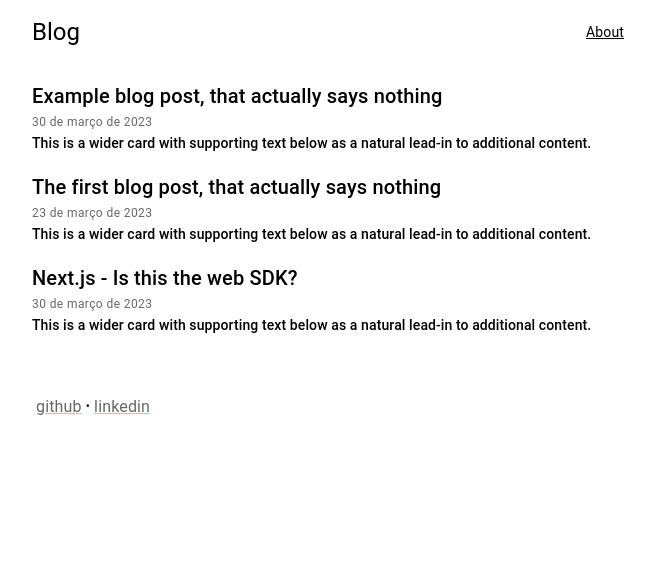
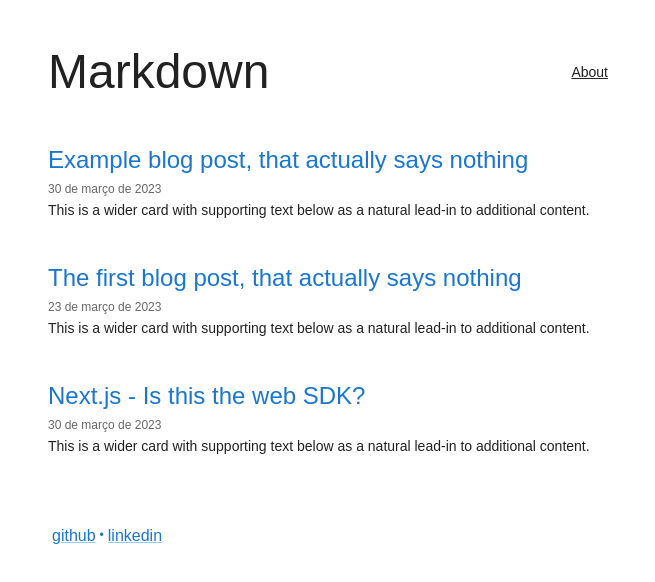
Before and after one commit to eduardofl/markdown-blog, a Next.js app: page / in a window 1280 px wide. Shown: the top 582 px of the page, without its empty margins (308-963 px from the left). Built offline with nearby package versions, Linux system fonts and the light colour scheme.

Commit message:
small changes to application global styles

```diff
--- a/src/components/FeaturedPost.tsx
+++ b/src/components/FeaturedPost.tsx
@@ -24,10 +24,12 @@ const FeaturedPost = (props: FeaturedPostProps): JSX.Element => {
   };
 
   return (
-    <Container component="article" disableGutters>
+    <Container component="article" disableGutters sx={{ my: 5 }}>
+      <header>
         <Typography
           component="h3"
-        variant="h6"
+          variant="h5"
+          color="primary"
           onClick={() => redirectToPost(post.slug)}
           sx={{
             '&:hover': {
@@ -38,6 +40,7 @@ const FeaturedPost = (props: FeaturedPostProps): JSX.Element => {
           {post.title}
         </Typography>
         <PostDate date={post.date} />
+      </header>
       <Typography variant="subtitle2" paragraph>
         {post.description}
       </Typography>
--- a/src/components/Footer.tsx
+++ b/src/components/Footer.tsx
@@ -8,11 +8,11 @@ const Footer = (props: FooterProps) => {
   const { social } = props;
 
   return (
-    <Box component="footer" sx={{ bgcolor: 'background.paper', py: 3 }}>
-      <Container
-        maxWidth="sm"
-        disableGutters
+    <Box
+      component="footer"
       sx={{
+        bgcolor: 'background.paper',
+        py: 3,
         display: 'flex',
         justifyContent: 'flex-start',
         alignItems: 'center',
@@ -20,20 +20,24 @@ const Footer = (props: FooterProps) => {
     >
       {social.map((network, index) => (
         <>
-            {index !== 0 && <Typography variant="caption">•</Typography>}
+          {index !== 0 && (
+            <Typography variant="caption" color="primary">
+              •
+            </Typography>
+          )}
           <Link
             variant="subtitle1"
+            color="primary"
             href={network.url}
             key={network.name}
             target="_blank"
             rel="noreferrer"
-              sx={{ color: 'rgb(0 0 0 / 60%)', mx: 0.5 }}
+            sx={{ mx: 0.5 }}
           >
             {network.name.toLowerCase()}
           </Link>
         </>
       ))}
-      </Container>
     </Box>
   );
 };
--- a/src/components/Header.tsx
+++ b/src/components/Header.tsx
@@ -7,19 +7,19 @@ const Header = (props: HeaderProps) => {
   const { sections, title } = props;
 
   return (
-    <Toolbar component="nav">
-      <Container
+    <Toolbar
+      component="header"
       disableGutters
-        maxWidth="sm"
       sx={{
         display: 'flex',
         justifyContent: 'space-between',
         alignItems: 'center',
+        mb: 5,
       }}
     >
       <Typography
-          component="h2"
-          variant="h5"
+        component="h1"
+        variant="h3"
         color="inherit"
         align="center"
         noWrap
@@ -42,7 +42,6 @@ const Header = (props: HeaderProps) => {
           </Link>
         ))}
       </div>
-      </Container>
     </Toolbar>
   );
 };
--- a/src/components/Layout.tsx
+++ b/src/components/Layout.tsx
@@ -1,7 +1,9 @@
 import Header from './Header';
 import Footer from './Footer';
+import { Container } from '@mui/material';
 
 const Layout = ({ children }) => {
+  const title = 'Markdown';
   const sections = [{ title: 'About', url: '/about' }];
 
   const social = [
@@ -13,11 +15,11 @@ const Layout = ({ children }) => {
   ];
 
   return (
-    <>
-      <Header title="Blog" sections={sections} />
+    <Container disableGutters maxWidth="sm" sx={{ py: 5, px: 2 }}>
+      <Header title={title} sections={sections} />
       <main>{children}</main>
       <Footer social={social} />
-    </>
+    </Container>
   );
 };
 
--- a/src/components/PageBody.tsx
+++ b/src/components/PageBody.tsx
@@ -1,11 +1,7 @@
 import { Container } from '@mui/material';
 
 const PageBody = ({ children }): JSX.Element => {
-  return (
-    <Container disableGutters maxWidth="sm" sx={{ marginX: 'auto', py: 2 }}>
-      {children}
-    </Container>
-  );
+  return <>{children}</>;
 };
 
 export default PageBody;
--- a/src/pages/_app.tsx
+++ b/src/pages/_app.tsx
@@ -1,11 +1,26 @@
+import { ThemeProvider, createTheme } from '@mui/material/styles';
+import CssBaseline from '@mui/material/CssBaseline';
+
 import Layout from '../components/Layout';
 import '../styles/globals.css';
 
+const theme = createTheme({
+  palette: {
+    mode: 'light',
+  },
+  typography: {
+    fontFamily: 'sans-serif',
+  },
+});
+
 const MyApp = ({ Component, pageProps }): JSX.Element => {
   return (
-    <Layout>
-      <Component {...pageProps} />
-    </Layout>
+    <ThemeProvider theme={theme}>
+      <CssBaseline />
+      <Layout>
+        <Component {...pageProps} />
+      </Layout>
+    </ThemeProvider>
   );
 };
 
```
Lines whose indentation alone changed are shown as unchanged.
